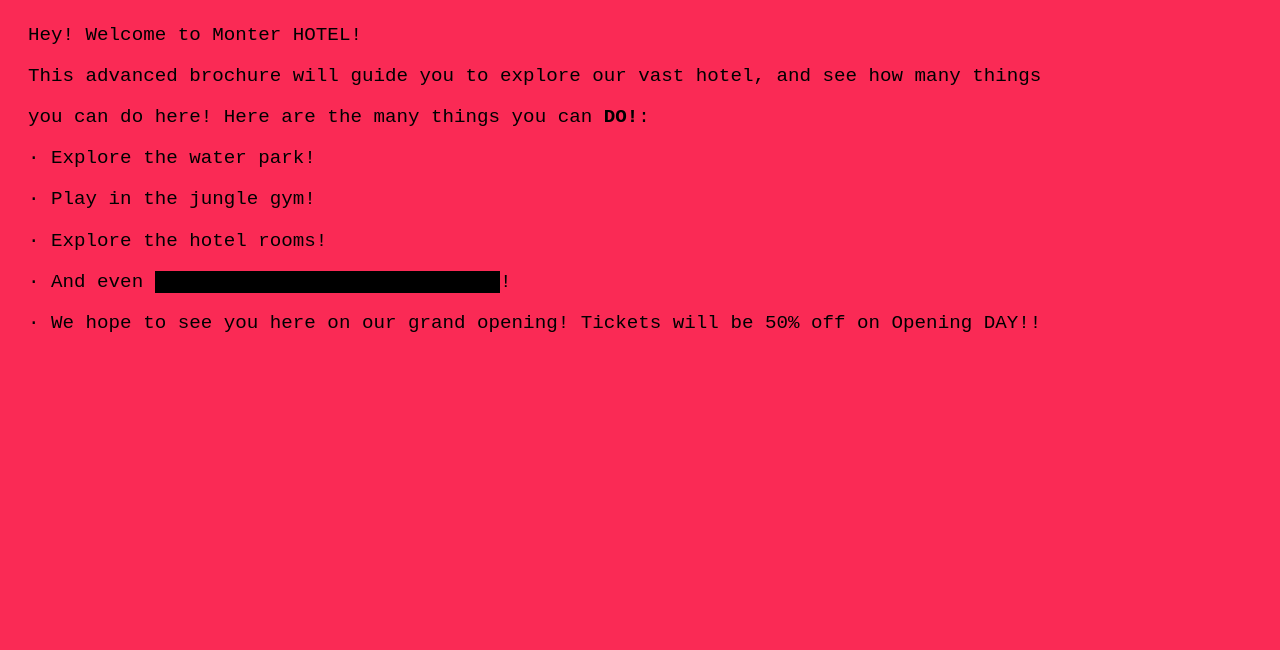
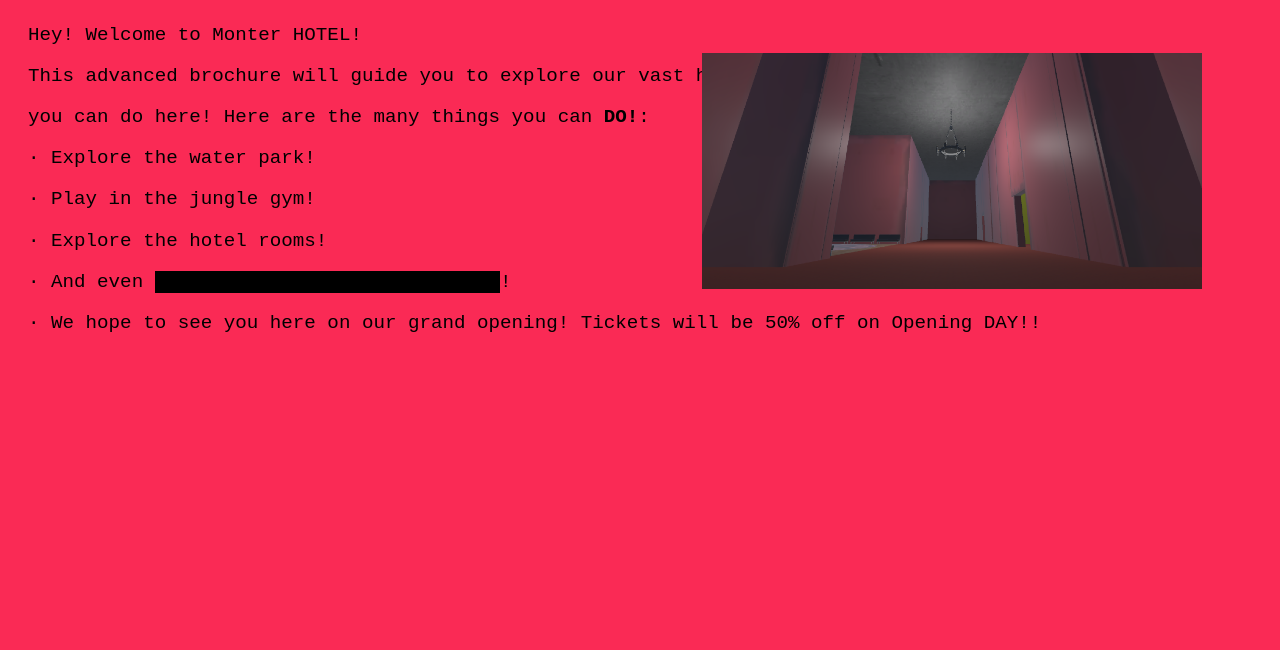
Before and after one commit to Th3V01dIsIn3vit4bl3/1_3021USER_ARG, a plain HTML site: page index.html in a window 1280 px wide. Shown: the part 103-753 px from the top of the page. Drawn offline with Linux system fonts and the light colour scheme.

Commit message:
Update index.html

```diff
--- a/index.html
+++ b/index.html
@@ -46,7 +46,7 @@
 
 
   <div style="position: relative; height: 500px;">
-    <img src="image.png" style="position: absolute; top: 300px; right: 50px; width: 500px;">
+    <img src="image.png" style="position: absolute; top: -300px; right: 50px; width: 500px;">
   </div>
 
 </body>
```
